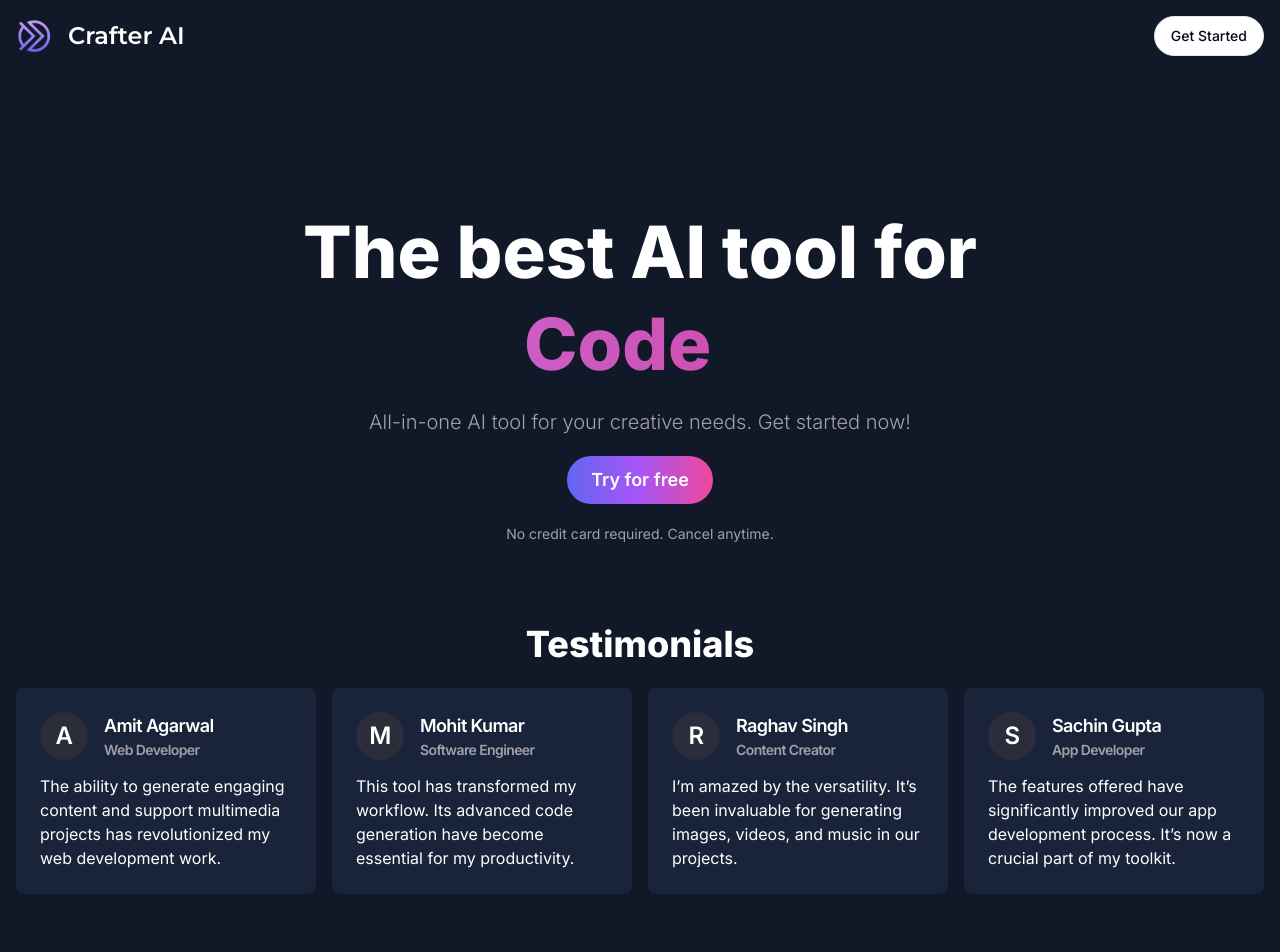
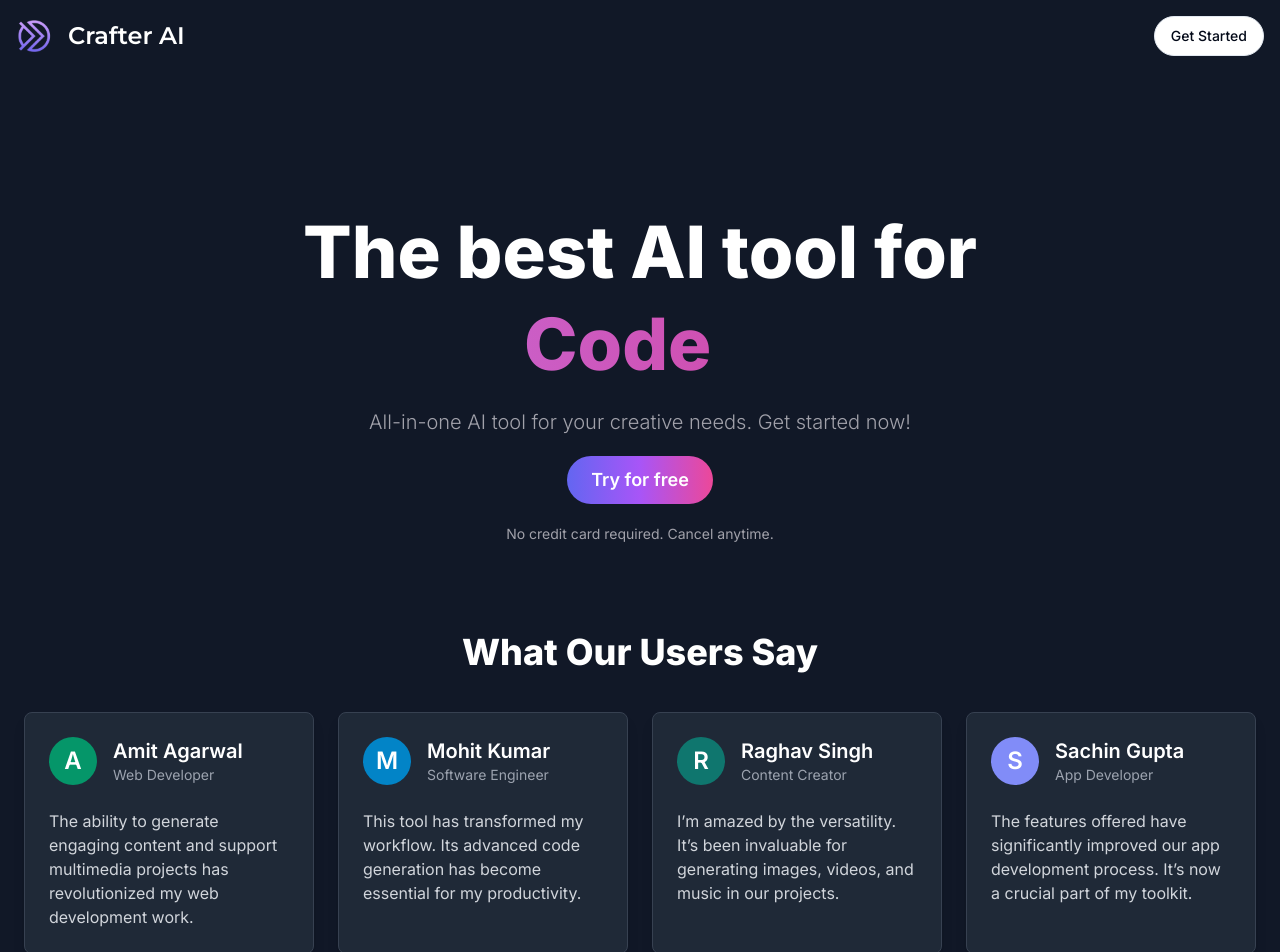
Before and after one commit to DhruvRajpoot/Crafter-AI, a Next.js app: page / in a window 1280 px wide. Shown: the top 952 px of the page. Built offline with nearby package versions, Linux system fonts and the light colour scheme; no server answers.

Commit message:
update testimonials

```diff
--- a/app/(landing)/landing-content.tsx
+++ b/app/(landing)/landing-content.tsx
@@ -1,58 +1,70 @@
 "use client";
 
 import { Card, CardContent, CardHeader, CardTitle } from "@/components/ui/card";
+import { cn } from "@/lib/utils";
 
 const testimonials = [
   {
     name: "Amit Agarwal",
     title: "Web Developer",
+    color: "bg-emerald-600",
     description:
       "The ability to generate engaging content and support multimedia projects has revolutionized my web development work.",
   },
   {
     name: "Mohit Kumar",
     title: "Software Engineer",
+    color: "bg-sky-600",
     description:
-      "This tool has transformed my workflow. Its advanced code generation have become essential for my productivity.",
+      "This tool has transformed my workflow. Its advanced code generation has become essential for my productivity.",
   },
   {
     name: "Raghav Singh",
     title: "Content Creator",
+    color: "bg-teal-700",
     description:
       "I’m amazed by the versatility. It’s been invaluable for generating images, videos, and music in our projects.",
   },
   {
     name: "Sachin Gupta",
     title: "App Developer",
+    color: "bg-indigo-400",
     description:
       "The features offered have significantly improved our app development process. It’s now a crucial part of my toolkit.",
   },
 ];
-
 const LandingContent = () => {
   return (
-    <div className="p-4">
-      <h2 className="text-center text-4xl text-white font-extrabold mb-6">
-        Testimonials
+    <div className="p-6 bg-gray-900">
+      <h2 className="text-center text-4xl text-white font-extrabold mb-10">
+        What Our Users Say
       </h2>
-      <div className="grid grid-cols-1 sm:grid-cols-2 md:grid-cols-3 xl:grid-cols-4 gap-4">
+      <div className="grid grid-cols-1 sm:grid-cols-2 md:grid-cols-3 xl:grid-cols-4 gap-6">
         {testimonials.map((testimonial, index) => (
-          <Card key={index} className="bg-[#192339] border-none text-white">
+          <Card
+            key={index}
+            className="bg-gray-800 border border-gray-700 text-white rounded-lg shadow-lg"
+          >
             <CardHeader>
-              <CardTitle className="flex items-center gap-4">
-                <div className="w-12 h-12 bg-[#2B2E3A] rounded-full flex items-center justify-center text-2xl text-white uppercase">
+              <div className="flex items-center gap-4">
+                <div
+                  className={cn(
+                    "w-12 h-12 bg-gray-700 rounded-full flex items-center justify-center text-2xl text-white font-semibold",
+                    testimonial.color
+                  )}
+                >
                   {testimonial.name[0]}
                 </div>
                 <div>
-                  <p className="text-lg">{testimonial.name}</p>
-                  <p className="text-sm text-zinc-400">{testimonial.title}</p>
+                  <p className="text-xl font-semibold">{testimonial.name}</p>
+                  <p className="text-sm text-gray-400">{testimonial.title}</p>
                 </div>
-              </CardTitle>
+              </div>
+            </CardHeader>
 
-              <CardContent className="p-0 pt-2">
-                {testimonial.description}
-              </CardContent>
-            </CardHeader>
+            <CardContent className="text-gray-300">
+              {testimonial.description}
+            </CardContent>
           </Card>
         ))}
       </div>
```
